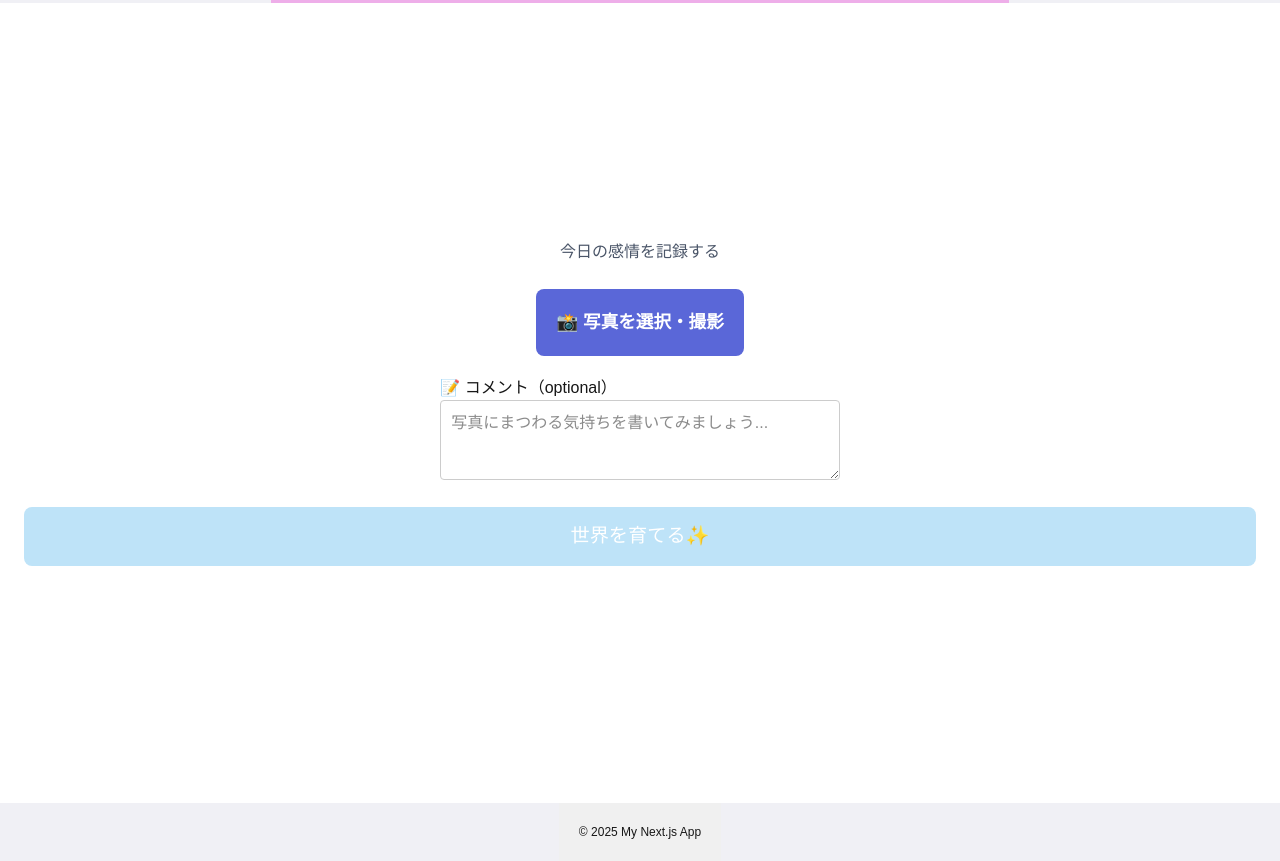
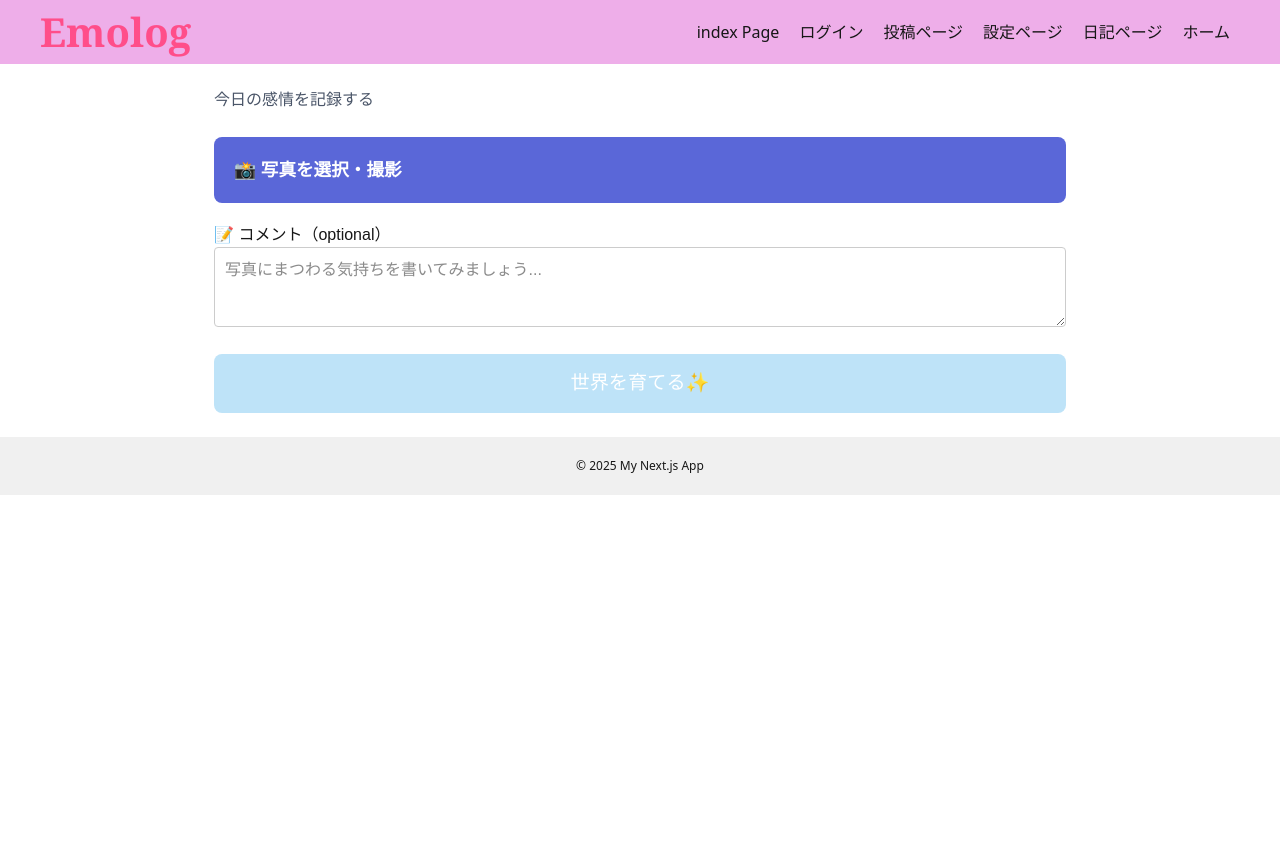
Before and after one commit to jphacks/tk_b_2510, a Next.js app in the folder frontend/: page /post in a window 1280 px wide. After the commit the page ends 800 px from the top, so only its background shows below. Built offline with nearby package versions, Linux system fonts and the light colour scheme; no server answers; sample sign-in values are in the browser's storage.

Commit message:
[fix]postページのリファクタリング

```diff
--- a/frontend/src/app/post/page.css
+++ b/frontend/src/app/post/page.css
@@ -1,40 +1,41 @@
-/* PostPage.css */
+/* PostPage.css (refactored)
+   - Avoid styling the global `body` so header/footer from `globals.css` are not hidden.
+   - Scope all rules under the .post-page / .post-container namespace. */
 
-/* ページ全体 */
-body {
+/* ルートコンテナ: ページ固有のスコープ */
+.post-page {
     font-family: sans-serif;
-    background-color: #f0f0f5; /* 淡いグレーの背景色 */
-    display: flex;
-    flex-direction: column;
-    justify-content: center; /* 中央寄せ */
-    align-items: center;
-    min-height: 100vh;
+    /* Use global variable from globals.css */
+    background-color: var(--background-color, #f0f0f5);
     margin: 0;
+    padding: 32px 16px; /* allow space so header/footer remain visible */
+    box-sizing: border-box;
 }
 
 /* フォームの入れ物（カード） */
 .post-container {
-    /* ビューポート全体を使う（親の html/body は globals.css で高さ100%に設定済み） */
-    min-height: 100vh;
     width: 100%;
+    max-width: 900px;
     box-sizing: border-box;
     padding: 24px;
     display: flex;
     flex-direction: column;
-    align-items: center;
-    justify-content: center;
-    overflow: auto; /* 内容が多ければスクロール */
-    background: var(--background);
-    z-index: 20;
+    align-items: stretch;
+    justify-content: flex-start;
+    margin: 0 auto; /* center in page but keep header/footer visible */
+    overflow: visible; /* let header/footer sit above/below naturally */
+    background: var(--background-color, #ffffff);
+    border-radius: 8px;
 }
 
-h2 {
+/* Scoped headings */
+.post-container h2 {
     color: #4a5568;
     margin-bottom: 25px;
 }
 
 /* 写真選択ボタン */
-.upload-label {
+.post-container .upload-label {
     display: block;
     padding: 20px;
     background-color: #5A67D8; /* 青色のメインカラー */
@@ -47,8 +48,8 @@ h2 {
 }
 
 /* プレビュー画像 */
-.preview-image {
-    max-width: 90%;
+.post-container .preview-image {
+    max-width: 100%;
     max-height: 60vh;
     object-fit: contain;
     border-radius: 8px;
@@ -57,12 +58,12 @@ h2 {
 }
 
 /* コメント入力欄 */
-.caption-area {
+.post-container .caption-area {
     text-align: left;
     margin-bottom: 20px;
 }
 
-textarea {
+.post-container textarea {
     width: 100%;
     padding: 10px;
     border: 1px solid #ccc;
@@ -72,8 +73,7 @@ textarea {
     box-sizing: border-box;
 }
 
-/* 投稿ボタン */
-#submit-button {
+.post-container #submit-button {
     width: 100%;
     padding: 15px;
     background-color: #38A169; /* 緑色のボタン */
@@ -84,8 +84,7 @@ textarea {
     cursor: pointer;
 }
 
-/* ボタンが押せないとき（無効）の見た目 */
-#submit-button:disabled {
+.post-container #submit-button:disabled {
     background-color: #BEE3F8;
     cursor: not-allowed;
 }
@@ -102,12 +101,12 @@ textarea {
     flex-direction: column;
     justify-content: center;
     align-items: center;
-    z-index: 1000;
+    z-index: 4000; /* intentionally high so it overlays other content when active */
 }
 
 /* プレビュー画像の最大サイズ調整 */
-.photo-area .preview-image {
-    max-width: 90%;
+.post-container .photo-area .preview-image {
+    max-width: 100%;
     max-height: 60vh;
     object-fit: contain;
 }
--- a/frontend/src/app/post/page.jsx
+++ b/frontend/src/app/post/page.jsx
@@ -152,7 +152,7 @@ const PostPage = () => {
 
     // --- JSXの部分 ---
     return (
-        <div className="post-container">
+        <div className="post-page post-container">
             <h2>今日の感情を記録する</h2>
 
             <div className="photo-area">
```
